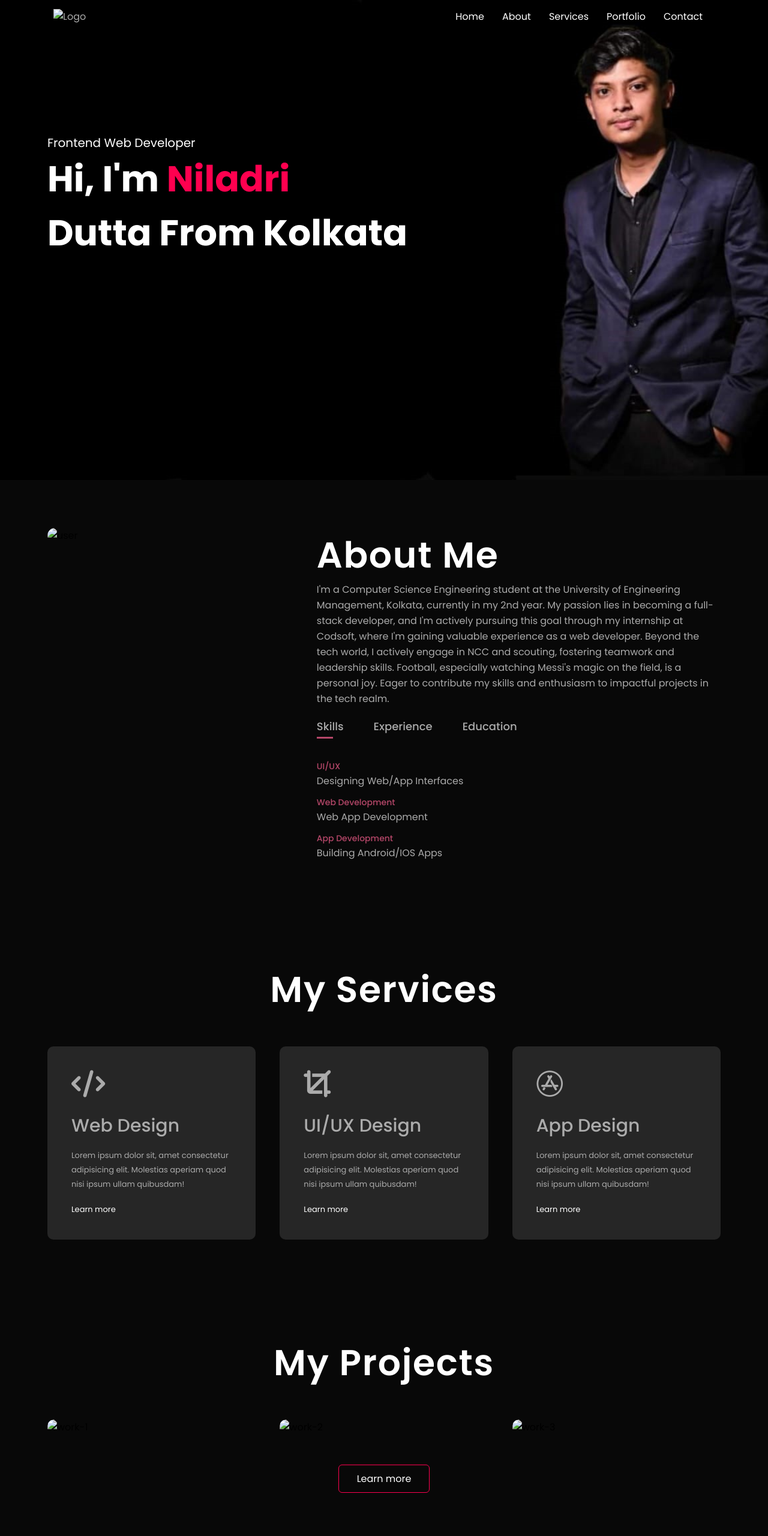
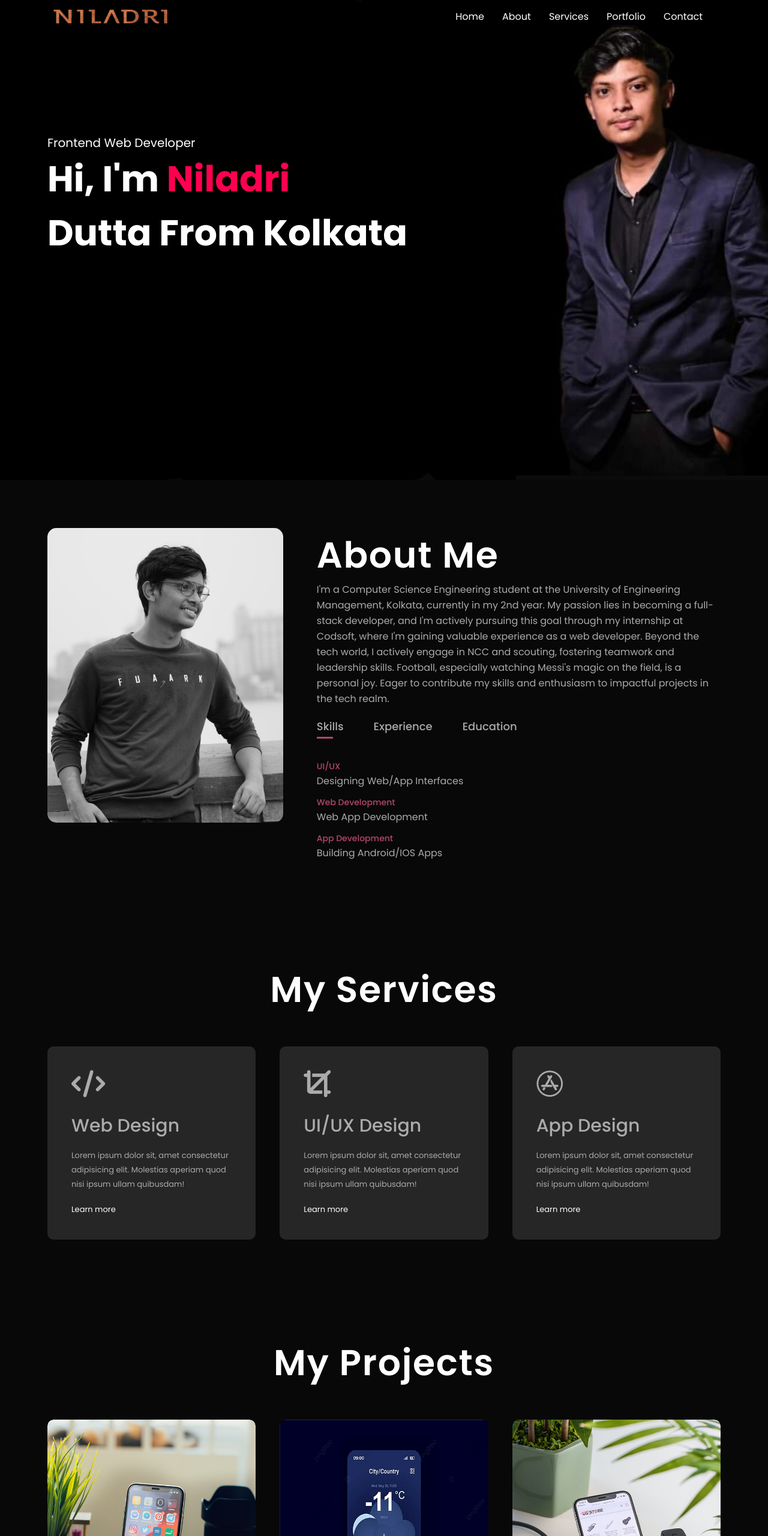
Before and after one commit to niladri0806/Portfolio, a plain HTML site: page index.html in a window 1280 px wide. Shown: the top 2560 px of the page at 60% size. Drawn offline with Linux system fonts and the light colour scheme; files that its build step writes are made by us from their sources; files whose address does not match are found by name.

Commit message:
Update index.html

```diff
--- a/index.html
+++ b/index.html
@@ -4,7 +4,7 @@
     <meta charset="UTF-8" />
     <meta http-equiv="X-UA-Compatible" content="IE=edge" />
     <meta name="viewport" content="width=device-width, initial-scale=1.0" />
-    <link rel="stylesheet" href="styles.css" />
+    <link rel="stylesheet" href="Portfolio/styles.css" />
     <script
       src="https://kit.fontawesome.com/b816919e66.js"
       crossorigin="anonymous"
@@ -16,7 +16,7 @@
     <header id="header">
       <div class="container">
         <nav>
-          <img src="images/Niladri.png" alt="Logo" class="logo" />
+          <img src="Portfolio/images/Niladri.png" alt="Logo" class="logo" />
 
           <ul>
             <li><a href="#header">home</a></li>
@@ -43,7 +43,7 @@
       <div class="container">
         <div class="wrapper">
           <div class="about-img">
-            <img src="images/my pic.jpg" alt="user" class="user-img" />
+            <img src="Portfolio/images/my pic.jpg" alt="user" class="user-img" />
           </div>
           <div class="about-content">
             <h2 class="section-title">about me</h2>
@@ -155,7 +155,7 @@
 
         <div class="work-list">
           <div class="work">
-            <img src="images/work-1.png" alt="work-1" />
+            <img src="Portfolio/images/work-1.png" alt="work-1" />
             <div class="portfolio-layer">
               <h3>Calculator app</h3>
               <p>
@@ -165,7 +165,7 @@
             </div>
           </div>
           <div class="work">
-            <img src="images/Weather app img.png" alt="work-2" />
+            <img src="Portfolio/images/Weather app img.png" alt="work-2" />
             <div class="portfolio-layer">
               <h3>weather app</h3>
               <p>
@@ -179,7 +179,7 @@
             </div>
           </div>
           <div class="work">
-            <img src="images/work-3.png" alt="work-3" />
+            <img src="Portfolio/images/work-3.png" alt="work-3" />
             <div class="portfolio-layer">
               <h3>To do list app</h3>
               <p>
@@ -261,6 +261,6 @@
     <button id="scroll"><i class="fas fa-arrow-up"></i></button>
     <!-- -------------------------Scrolling To Top Button End------------------------- -->
 
-    <script src="script.js"></script>
+    <script src="Portfolio/script.js"></script>
   </body>
 </html>
```
